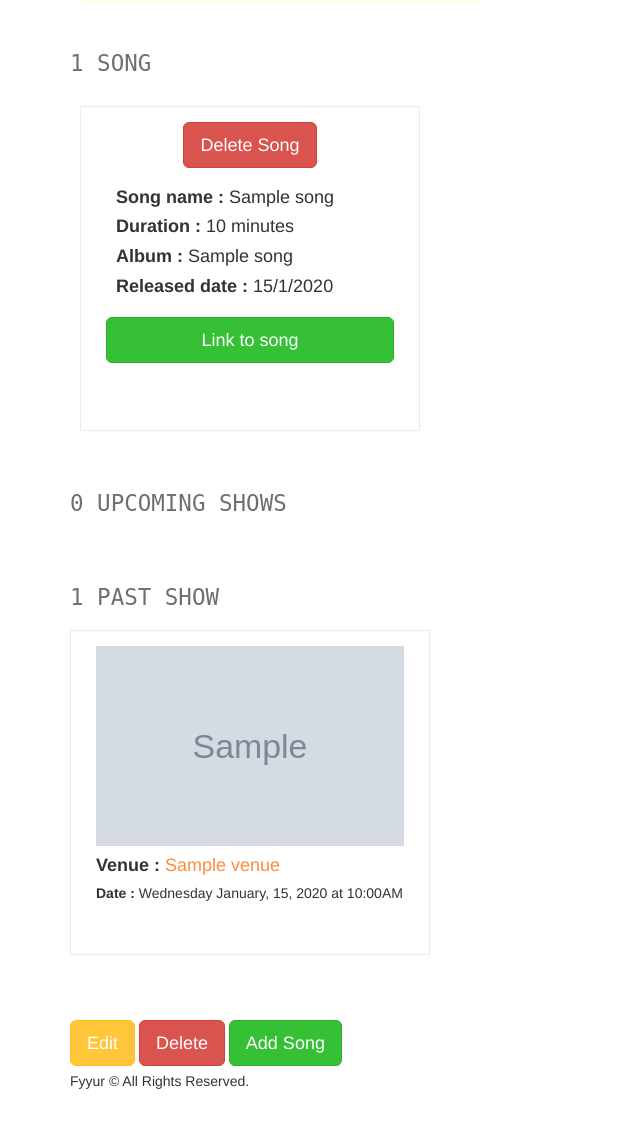
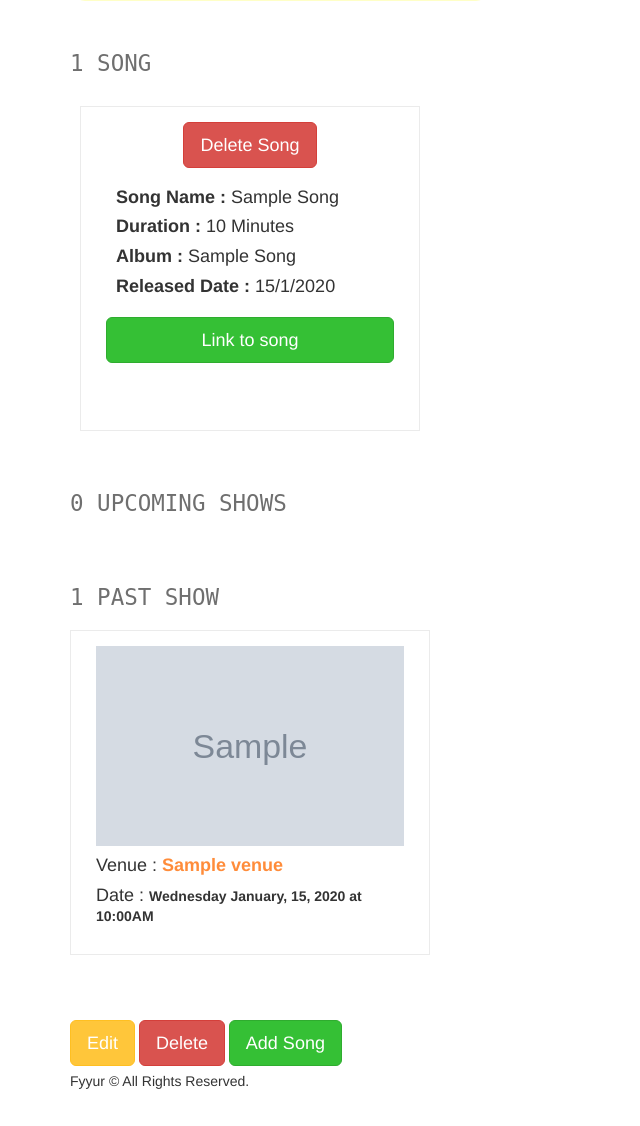
Before and after one commit to OneEyeX/Fyyur-Project-1-Nanodegree-Udacity, a Flask app: page /artists/1 in a window 1280 px wide. Shown: the part 485-1611 px from the top of the page, without its empty margins (0-640 px from the left). Run offline with Flask 2, Linux system fonts and the light colour scheme; tables that the repository leaves empty hold one stand-in row (values such as "Sample post"); grey boxes marked "Sample" are stand-in pictures; some libraries are stand-ins or nearby versions.

Commit message:
final commit before submission: cleaned the code and added comments

```diff
--- a/config.py
+++ b/config.py
@@ -11,4 +11,9 @@ DEBUG = True
 # Done in models.py file
 
 # TODO IMPLEMENT DATABASE URL
+# database connection configuration
 SQLALCHEMY_DATABASE_URI = "postgresql://postgres:oex@localhost:5432/fyyurDb"
+
+# make sure to create the database and change the configuration to your own settings,
+# the default settings are below, you need just to uncomment the line below and put you PostgreSQL user password instead of yourPassword
+# SQLALCHEMY_DATABASE_URI = "postgresql://postgres:yourPassword@localhost:5432/postgres"
--- a/forms.py
+++ b/forms.py
@@ -19,7 +19,6 @@ from wtforms.validators import (
 )
 import re
 
-import models
 
 # choices boxes
 states_choices = [
--- a/models.py
+++ b/models.py
@@ -113,7 +113,6 @@ class Artist(db.Model):
     facebook_link = db.Column(db.String(120))
     # TODO: implement any missing fields, as a database migration using Flask-Migrate
     # missing fileds
-    # https://docs.sqlalchemy.org/en/14/core/type_basics.html#sqlalchemy.types.ARRAY
     seeking_venue = db.Column(db.Boolean, default=False)
     seeking_description = db.Column(db.String(120), nullable=True)
     website_link = db.Column(db.String())
--- a/templates/pages/show_artist.html
+++ b/templates/pages/show_artist.html
@@ -64,7 +64,7 @@
 						Delete Song
 					</a>
 				</div>
-				<div class="text-left" style="padding: 10px;">
+				<div class="text-left text-capitalize" style="padding: 10px;">
 					<h4>
 						<strong>
 							Song name :
@@ -127,16 +127,21 @@
 				</div>
 				<div class="text-left">
 					<h4>
-						<strong>Venue : </strong>
+						Venue :
 						<a href="/venues/{{ show.venue_id }}">
+							<strong>
 								{{ show.venue_name }}
+							</strong>
 						</a>
 					</h4>
-					<h5>
+					<div class="h4">
+						Date :
+						<span class="h5">
 							<strong>
-							Date :
+								{{ show.start_time|datetime('full') }}
 							</strong>
-						{{ show.start_time|datetime('full') }}</h5>
+						</span>
+					</div>
 				</div>
 			</div>
 		</div>
@@ -167,16 +172,21 @@
 				</div>
 				<div class="text-left">
 					<h4>
-						<strong>Venue : </strong>
+						Venue :
 						<a href="/venues/{{ show.venue_id }}">
+							<strong>
 								{{ show.venue_name }}
+							</strong>
 						</a>
 					</h4>
-					<h5>
+					<div class="h4">
+						Date :
+						<span class="h5">
 							<strong>
-							Date :
+								{{ show.start_time|datetime('full') }}
 							</strong>
-						{{ show.start_time|datetime('full') }}</h5>
+						</span>
+					</div>
 				</div>
 			</div>
 		</div>
```
Also changed, not shown: templates/pages/home.html (+5 -31 lines), templates/pages/show.html (+0 -16 lines). Lines whose indentation alone changed are shown as unchanged.
